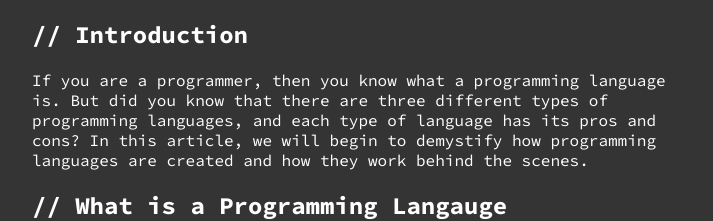
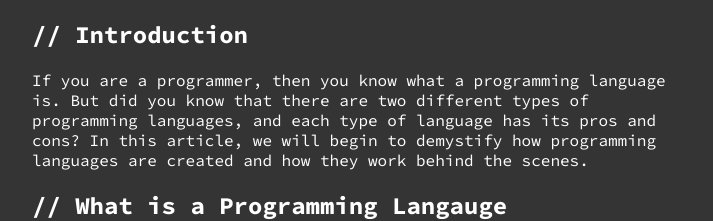
Before and after one commit to tankpillow/tankpillow.dev, a Next.js app: page /blog/languages-under-the-hood in a window 1280 px wide. Shown: the part 175-396 px from the top of the page, without its empty margins (283-996 px from the left). Built offline with nearby package versions, Linux system fonts and the light colour scheme.

Commit message:
fixed typo

```diff
--- a/src/app/blog/languages-under-the-hood/page.tsx
+++ b/src/app/blog/languages-under-the-hood/page.tsx
@@ -7,7 +7,7 @@ export default function LangaguesUnderTheHoodPage()
             <p>Read Time: 5 minutes</p>
             <h2>// Introduction</h2>
             <p>
-                If you are a programmer, then you know what a programming language is. But did you know that there are three different
+                If you are a programmer, then you know what a programming language is. But did you know that there are two different
                 types of programming languages, and each type of language has its pros and cons? In this article, we will begin to
                 demystify how programming languages are created and how they work behind the scenes.
             </p>
```
